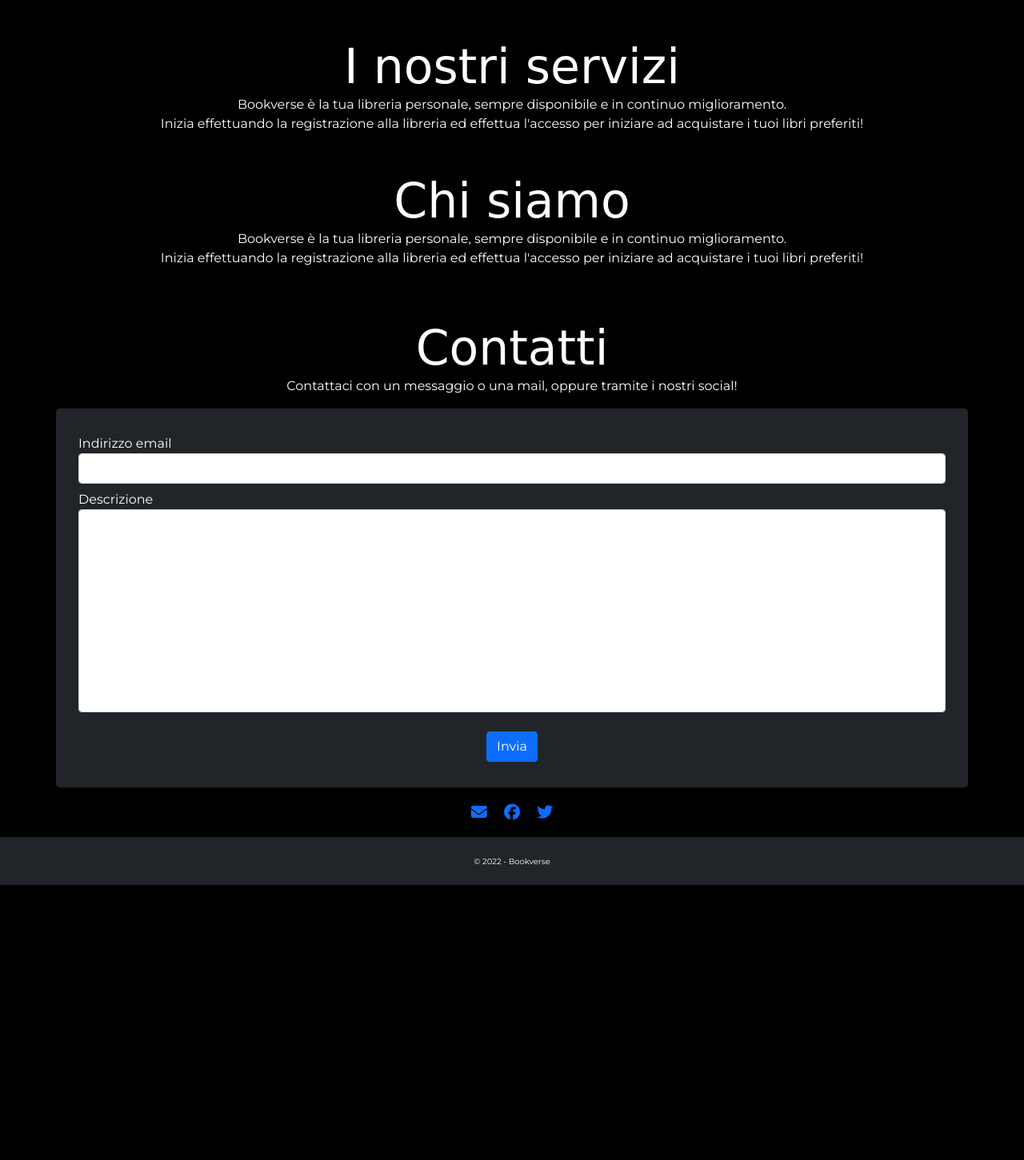
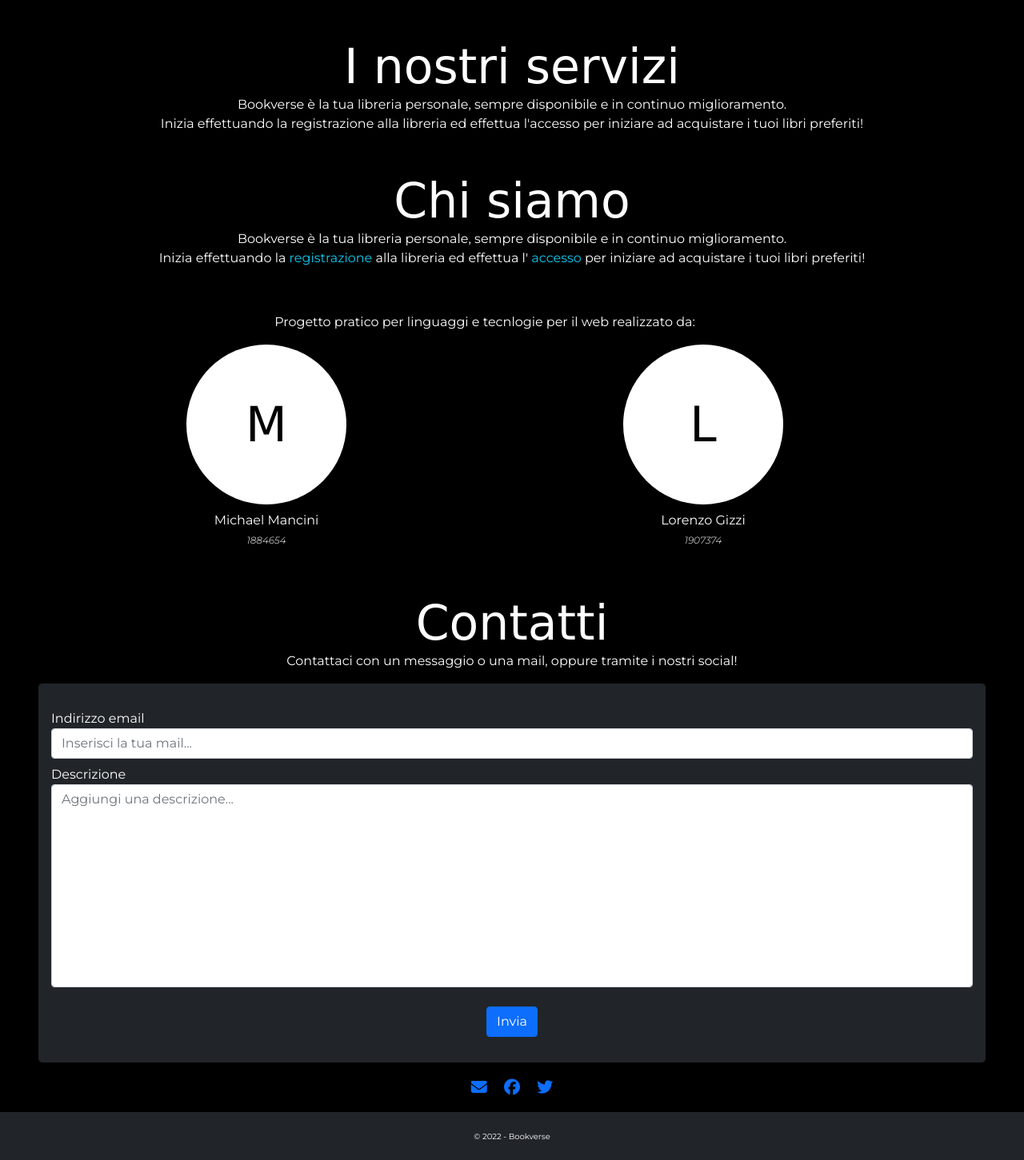
Before and after one commit to mancini-michael/Bookverse, a PHP site: page /pages/index.html in a window 1280 px wide. Shown: the part 751-2202 px from the top of the page at 80% size. Before the commit the page ends 1858 px from the top, so only its background shows below. Run offline with PHP 8.4, Linux system fonts and the light colour scheme; some libraries are stand-ins or nearby versions; some web fonts are replaced.

Commit message:
added picture profile

```diff
--- a/assets/css/index.css
+++ b/assets/css/index.css
@@ -45,6 +45,24 @@
 .content h1 {
   font-family: "Babylonica", cursive;
   font-size: var(--content-h1-fs);
+}
+
+.content a {
+  text-decoration: none;
+}
+
+.picture {
+  border-radius: 100%;
+  height: 200px;
+  width: 200px;
+  background-color: white;
+  color: black;
+}
+
+.matricola {
+  font-family: "Montserrat", sans-serif;
+  font-style: italic;
+  font-size: var(--matricola-fs);
 }
 
 textarea {
--- a/assets/css/style.css
+++ b/assets/css/style.css
@@ -13,6 +13,7 @@
   --content-h1-fs: 60px;
   --footer-fs: 10px;
   --footer-height: 60px;
+  --matricola-fs: 12px;
 }
 
 * {
--- a/pages/index.html
+++ b/pages/index.html
@@ -103,31 +103,66 @@
       <!--/ Our Service  -->
 
       <!-- About Us -->
-      <div class="text-center text-white mx-5 pb-5" id="AboutUs">
+      <div class="text-center text-white mx-5" id="AboutUs">
         <h1 class="m-0">Chi siamo</h1>
         <span>
           Bookverse è la tua libreria personale, sempre disponibile e in
           continuo miglioramento.
           <br />
-          Inizia effettuando la registrazione alla libreria ed effettua
-          l'accesso per iniziare ad acquistare i tuoi libri preferiti!
+          Inizia effettuando la
+          <a class="link-info" href="#Registrazione">registrazione</a> alla
+          libreria ed effettua l'
+          <a class="link-info" href="#Accedi"> accesso </a>
+          per iniziare ad acquistare i tuoi libri preferiti!
         </span>
+
+        <div class="container row text-center my-5">
+          <span class="my-2">
+            Progetto pratico per linguaggi e tecnlogie per il web realizzato da:
+          </span>
+          <div class="col my-2">
+            <div
+              class="picture d-flex justify-content-center align-items-center mx-auto mb-2"
+            >
+              <h1 class="m-0">M</h1>
+            </div>
+            <span>Michael Mancini</span>
+            <br />
+            <span class="matricola">1884654</span>
+          </div>
+          <div class="col my-2">
+            <div
+              class="picture picture d-flex justify-content-center align-items-center mx-auto mb-2"
+            >
+              <h1 class="m-0">L</h1>
+            </div>
+            <span>Lorenzo Gizzi</span>
+            <br />
+            <span class="matricola">1907374</span>
+          </div>
+        </div>
       </div>
       <!--/ About Us -->
 
       <!-- Our Social -->
-      <div class="text-center text-white mx-5 py-3" id="Contacts">
+      <div class="text-center text-white mx-5 pb-3" id="Contacts">
         <h1 class="m-0">Contatti</h1>
         <span>
           Contattaci con un messaggio o una mail, oppure tramite i nostri
           social!
         </span>
         <!-- Form -->
-        <div class="container text-start bg-dark rounded-3 my-3 py-3">
+        <div class="text-start bg-dark rounded-3 my-3 py-3">
           <form action="#" method="post" class="m-3">
             <div class="my-2">
               <label for="email" class="form-label m-0">Indirizzo email</label>
-              <input type="email" class="form-control" id="email" required />
+              <input
+                type="email"
+                class="form-control"
+                id="email"
+                placeholder="Inserisci la tua mail..."
+                required
+              />
             </div>
             <div class="mb-2">
               <label for="description" class="form-label m-0">
@@ -139,6 +174,7 @@
                 class="form-control"
                 id="description"
                 rows="10"
+                placeholder="Aggiungi una descrizione..."
                 required
               ></textarea>
             </div>
```
